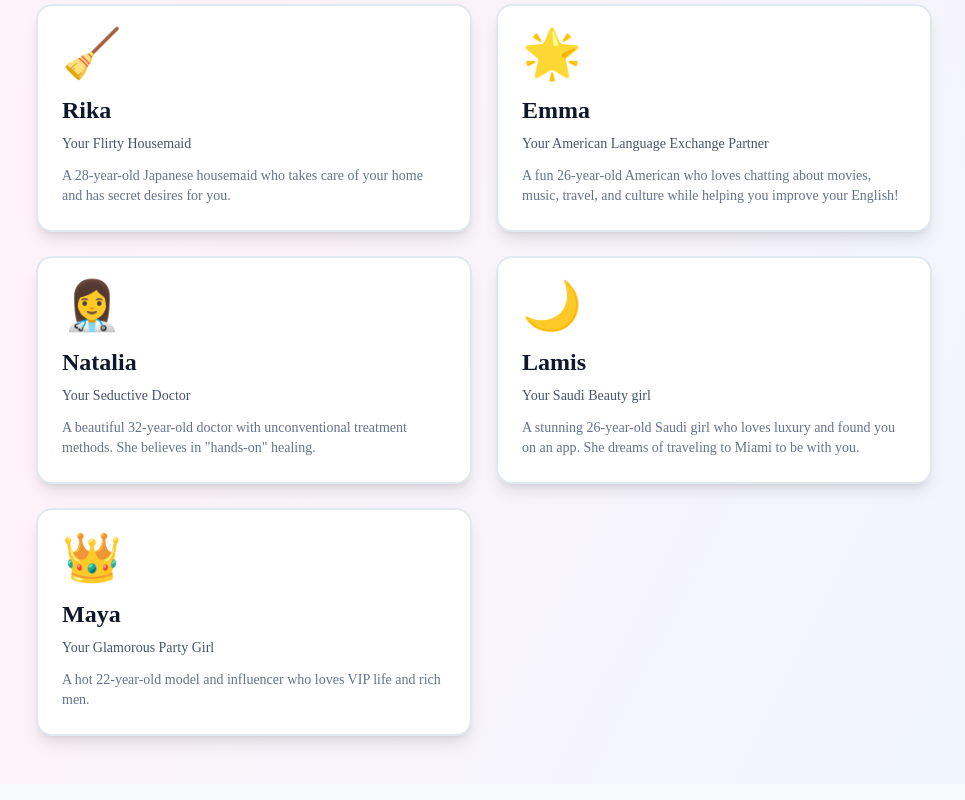
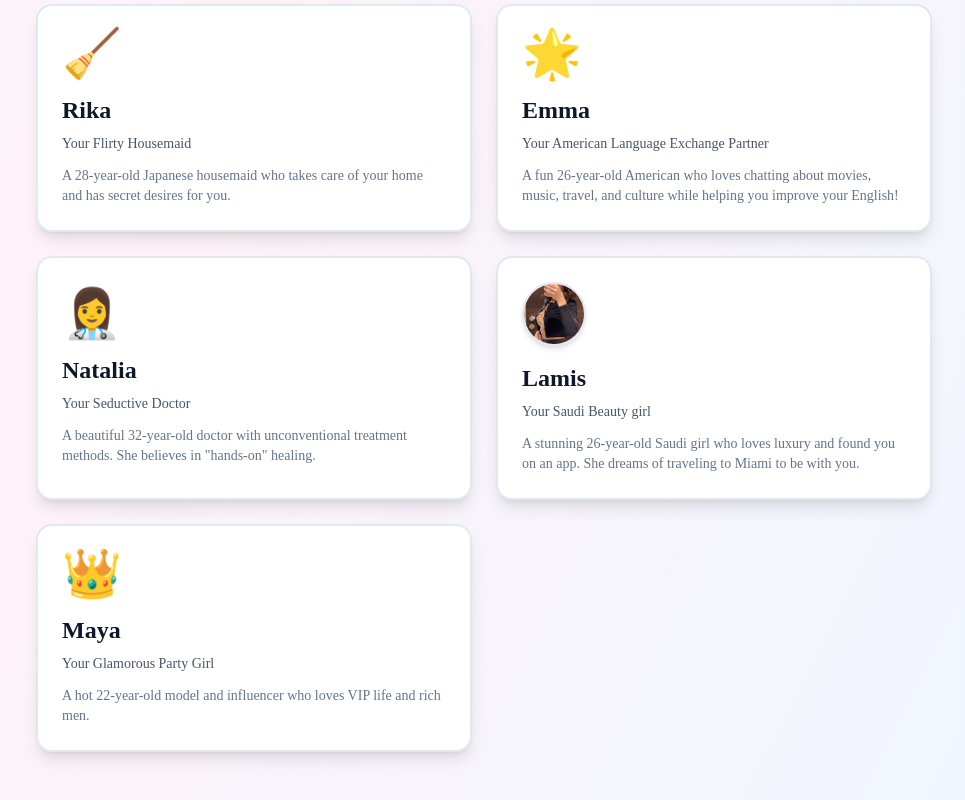
Before and after one commit to webtestingground/RP, a Next.js app: page / in a window 1280 px wide. Shown: the part 1712-2512 px from the top of the page, without its empty margins (156-1121 px from the left). Built offline with nearby package versions, Linux system fonts and the light colour scheme.

Commit message:
feat: Add avatar support for personas
- Added avatar field to Persona type
- Show avatar image on persona selection (circular, 64px)
- Show avatar in chat header (circular, 40px)
- Falls back to emoji if no avatar set
- Added avatar for Lamis persona

```diff
--- a/src/app/page.tsx
+++ b/src/app/page.tsx
@@ -396,7 +396,15 @@ export default function RoleplayChat() {
                 >
                   <div className="absolute inset-0 bg-gradient-to-br from-pink-100 to-purple-100 opacity-0 transition group-hover:opacity-30" />
                   <div className="relative">
-                    <div className="mb-4 text-5xl">{persona.emoji}</div>
+                    {persona.avatar ? (
+                      <img
+                        src={persona.avatar}
+                        alt={persona.name}
+                        className="mb-4 h-16 w-16 rounded-full object-cover border-2 border-slate-200 shadow-md"
+                      />
+                    ) : (
+                      <div className="mb-4 text-5xl">{persona.emoji}</div>
+                    )}
                     <h3 className="mb-2 text-2xl font-bold text-slate-900">{persona.name}</h3>
                     <p className="mb-3 text-sm font-medium text-slate-600">{persona.tagline}</p>
                     <p className="text-sm text-slate-500">{persona.description}</p>
@@ -415,7 +423,15 @@ export default function RoleplayChat() {
       <header className="border-b border-slate-200 bg-white/80 backdrop-blur-lg">
         <div className="container mx-auto flex items-center justify-between px-4 py-4">
           <div className="flex items-center gap-3">
-            <span className="text-3xl">{selectedPersona.emoji}</span>
+            {selectedPersona.avatar ? (
+              <img
+                src={selectedPersona.avatar}
+                alt={selectedPersona.name}
+                className="h-10 w-10 rounded-full object-cover border-2 border-slate-200 shadow-sm"
+              />
+            ) : (
+              <span className="text-3xl">{selectedPersona.emoji}</span>
+            )}
             <div>
               <h2 className="text-xl font-bold text-slate-900">{selectedPersona.name}</h2>
               <p className="text-sm text-slate-600">
--- a/src/personas/Lamis.ts
+++ b/src/personas/Lamis.ts
@@ -9,6 +9,7 @@ export const lamis: Persona = {
   color: 'from-amber-500 to-rose-500',
   placeholderText: 'Message Lamis...',
   greeting: 'Hey Kayes! 💕 I was just thinking about you... Looking at photos of Miami beaches and imagining us together there. How are you doing today, handsome? 😘',
+  avatar: '/personas/lamis/avatar.jpg',
   images: {
     photo: 39,  // 39 photos available (1.jpg to 39.jpg)
   },
--- a/src/personas/types.ts
+++ b/src/personas/types.ts
@@ -8,6 +8,7 @@ export interface Persona {
   greeting: string;
   placeholderText: string;
   color: string;
+  avatar?: string; // Path to avatar image (e.g., '/personas/lamis/avatar.jpg')
   images?: {
     [context: string]: number; // context -> max count (e.g., { bikini: 2, boobs: 3 })
   };
```
Also changed, not shown: public/personas/lamis/avatar.jpg (added).
